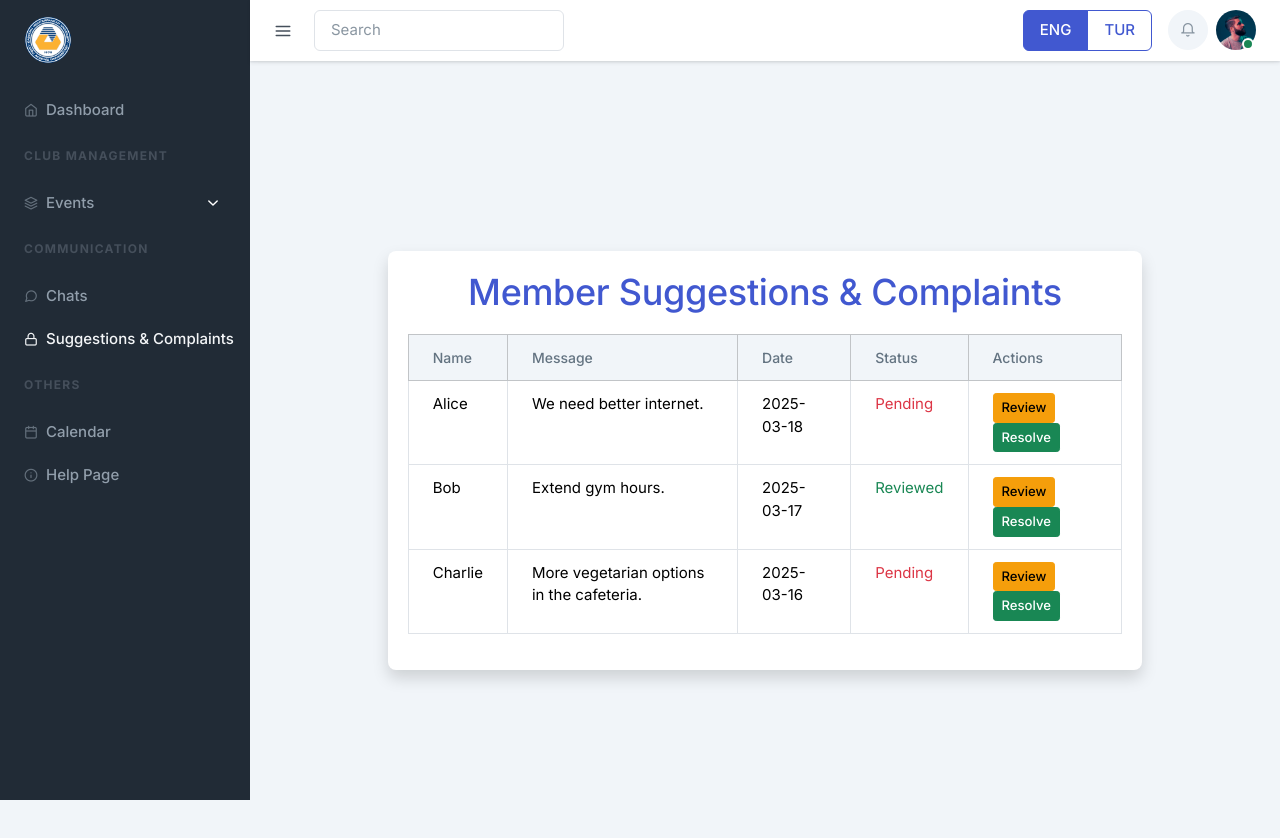
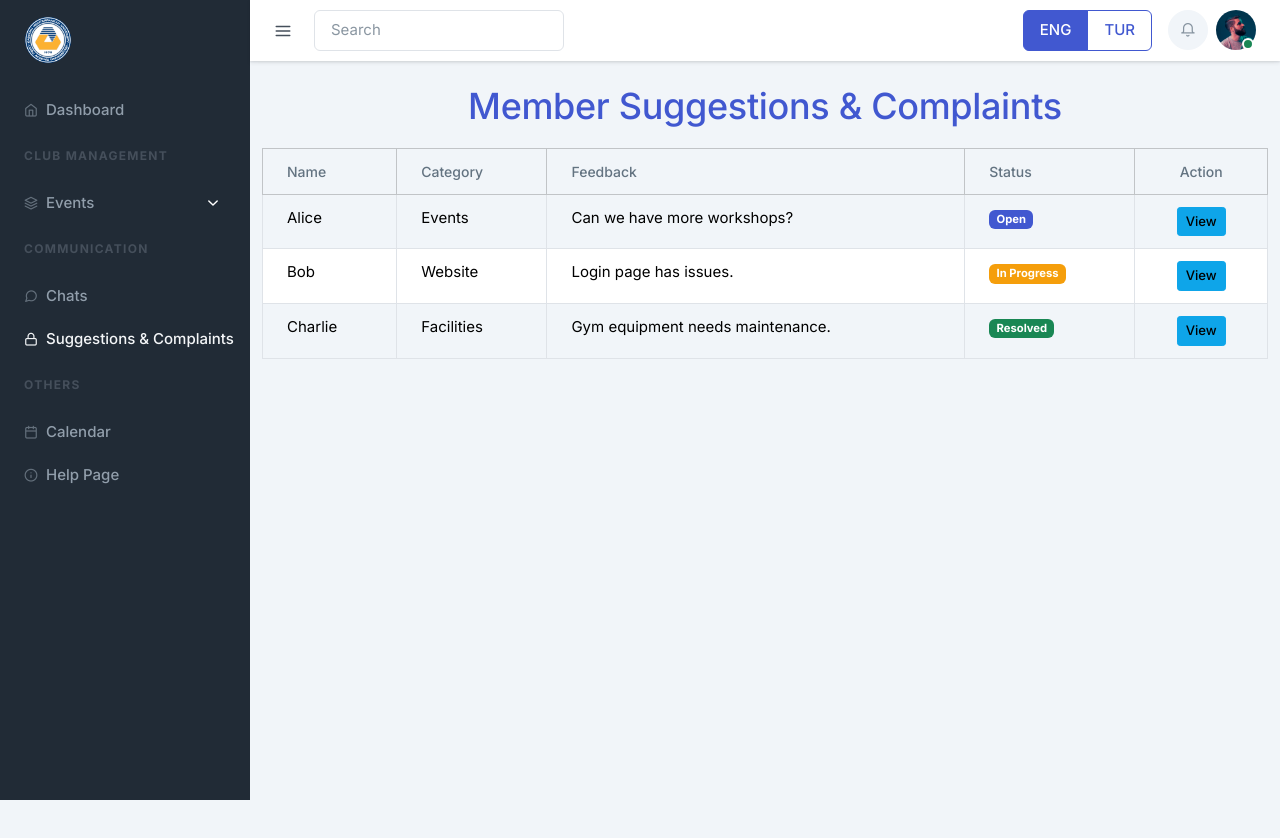
Before and after one commit to Temsmi/404-new, a Next.js app: page /dashboard-president/pages/suggestion in a window 1280 px wide. Shown: the top 838 px of the page. After the commit the page ends 800 px from the top, so only its background shows below. Built offline with nearby package versions, Linux system fonts and the light colour scheme.

Commit message:
new design for suggestion president club

```diff
--- a/app/(dashboard-p)/dashboard-president/pages/suggestion/page.js
+++ b/app/(dashboard-p)/dashboard-president/pages/suggestion/page.js
@@ -1,65 +1,89 @@
 'use client';
 
 import { useState } from 'react';
+import { Container, Table, Button, Modal, Form, Badge } from 'react-bootstrap';
 
-const suggestions = [
-  { id: 1, name: 'Alice', message: 'We need better internet.', date: '2025-03-18', status: 'Pending' },
-  { id: 2, name: 'Bob', message: 'Extend gym hours.', date: '2025-03-17', status: 'Reviewed' },
-  { id: 3, name: 'Charlie', message: 'More vegetarian options in the cafeteria.', date: '2025-03-16', status: 'Pending' },
+const feedbackData = [
+  { id: 1, name: 'Alice', category: 'Events', feedback: 'Can we have more workshops?', status: 'Open' },
+  { id: 2, name: 'Bob', category: 'Website', feedback: 'Login page has issues.', status: 'In Progress' },
+  { id: 3, name: 'Charlie', category: 'Facilities', feedback: 'Gym equipment needs maintenance.', status: 'Resolved' },
 ];
 
-export default function SuggestionsPage() {
-  const [data, setData] = useState(suggestions);
+const getStatusBadge = (status) => {
+  switch (status) {
+    case 'Open': return <Badge bg="primary">Open</Badge>;
+    case 'In Progress': return <Badge bg="warning">In Progress</Badge>;
+    case 'Resolved': return <Badge bg="success">Resolved</Badge>;
+    default: return <Badge bg="secondary">Unknown</Badge>;
+  }
+};
 
-  const handleStatusChange = (id, newStatus) => {
-    setData(data.map((item) => (item.id === id ? { ...item, status: newStatus } : item)));
+export default function MemberFeedback() {
+  const [feedbacks, setFeedbacks] = useState(feedbackData);
+  const [selectedFeedback, setSelectedFeedback] = useState(null);
+  const [showModal, setShowModal] = useState(false);
+
+  const handleViewFeedback = (feedback) => {
+    setSelectedFeedback(feedback);
+    setShowModal(true);
+  };
+
+  const handleCloseModal = () => {
+    setShowModal(false);
+    setSelectedFeedback(null);
   };
 
   return (
-    <div className="container min-vh-100 d-flex justify-content-center align-items-center bg-light py-5">
-      <div className="card shadow p-4 w-75">
+    <Container className="mt-5">
       <h1 className="text-center text-primary mb-4">Member Suggestions & Complaints</h1>
-
-        <div className="table-responsive">
-          <table className="table table-bordered">
+      <Table striped bordered hover responsive>
         <thead className="table-light">
           <tr>
             <th>Name</th>
-                <th>Message</th>
-                <th>Date</th>
+            <th>Category</th>
+            <th>Feedback</th>
             <th>Status</th>
-                <th>Actions</th>
+            <th className="text-center">Action</th>
           </tr>
         </thead>
         <tbody>
-              {data.map((item) => (
-                <tr key={item.id}>
-                  <td>{item.name}</td>
-                  <td>{item.message}</td>
-                  <td>{item.date}</td>
-                  <td className={item.status === 'Pending' ? 'text-danger' : 'text-success'}>
-                    {item.status}
-                  </td>
-                  <td>
-                    <button
-                      onClick={() => handleStatusChange(item.id, 'Reviewed')}
-                      className="btn btn-warning btn-sm me-2"
-                    >
-                      Review
-                    </button>
-                    <button
-                      onClick={() => handleStatusChange(item.id, 'Resolved')}
-                      className="btn btn-success btn-sm"
-                    >
-                      Resolve
-                    </button>
+          {feedbacks.map((feedback) => (
+            <tr key={feedback.id}>
+              <td>{feedback.name}</td>
+              <td>{feedback.category}</td>
+              <td>{feedback.feedback}</td>
+              <td>{getStatusBadge(feedback.status)}</td>
+              <td className="text-center">
+                <Button variant="info" size="sm" onClick={() => handleViewFeedback(feedback)}>View</Button>
               </td>
             </tr>
           ))}
         </tbody>
-          </table>
-        </div>
-      </div>
-    </div>
+      </Table>
+
+      {selectedFeedback && (
+        <Modal show={showModal} onHide={handleCloseModal}>
+          <Modal.Header closeButton>
+            <Modal.Title>Feedback Details</Modal.Title>
+          </Modal.Header>
+          <Modal.Body>
+            <p><strong>Name:</strong> {selectedFeedback.name}</p>
+            <p><strong>Category:</strong> {selectedFeedback.category}</p>
+            <p><strong>Feedback:</strong> {selectedFeedback.feedback}</p>
+            <p><strong>Status:</strong> {getStatusBadge(selectedFeedback.status)}</p>
+            <Form>
+              <Form.Group>
+                <Form.Label>Response</Form.Label>
+                <Form.Control as="textarea" rows={3} placeholder="Write a response..." />
+              </Form.Group>
+            </Form>
+          </Modal.Body>
+          <Modal.Footer>
+            <Button variant="success" onClick={handleCloseModal}>Send Response</Button>
+            <Button variant="secondary" onClick={handleCloseModal}>Close</Button>
+          </Modal.Footer>
+        </Modal>
+      )}
+    </Container>
   );
 }
```
Lines whose indentation alone changed are shown as unchanged.
